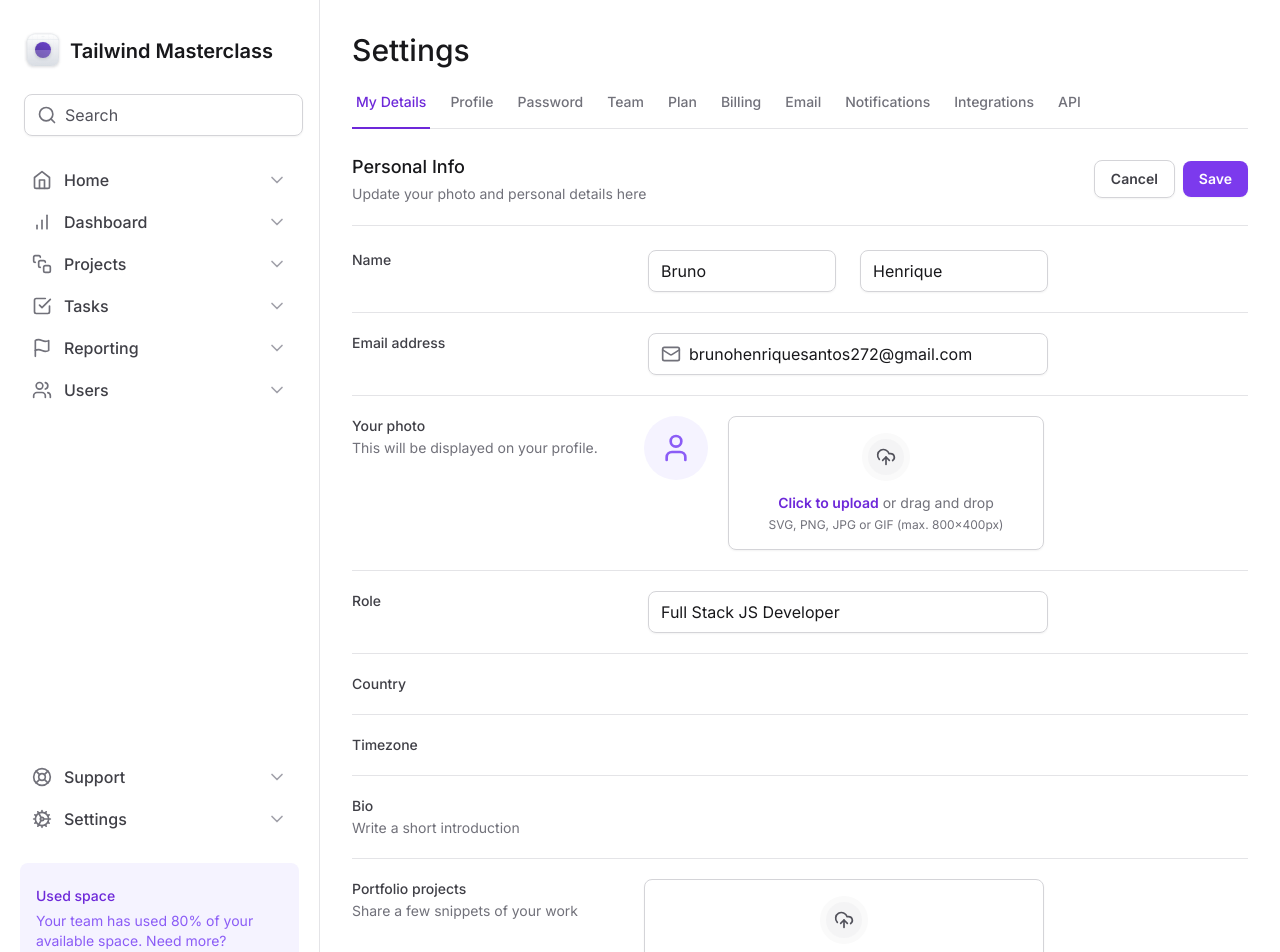
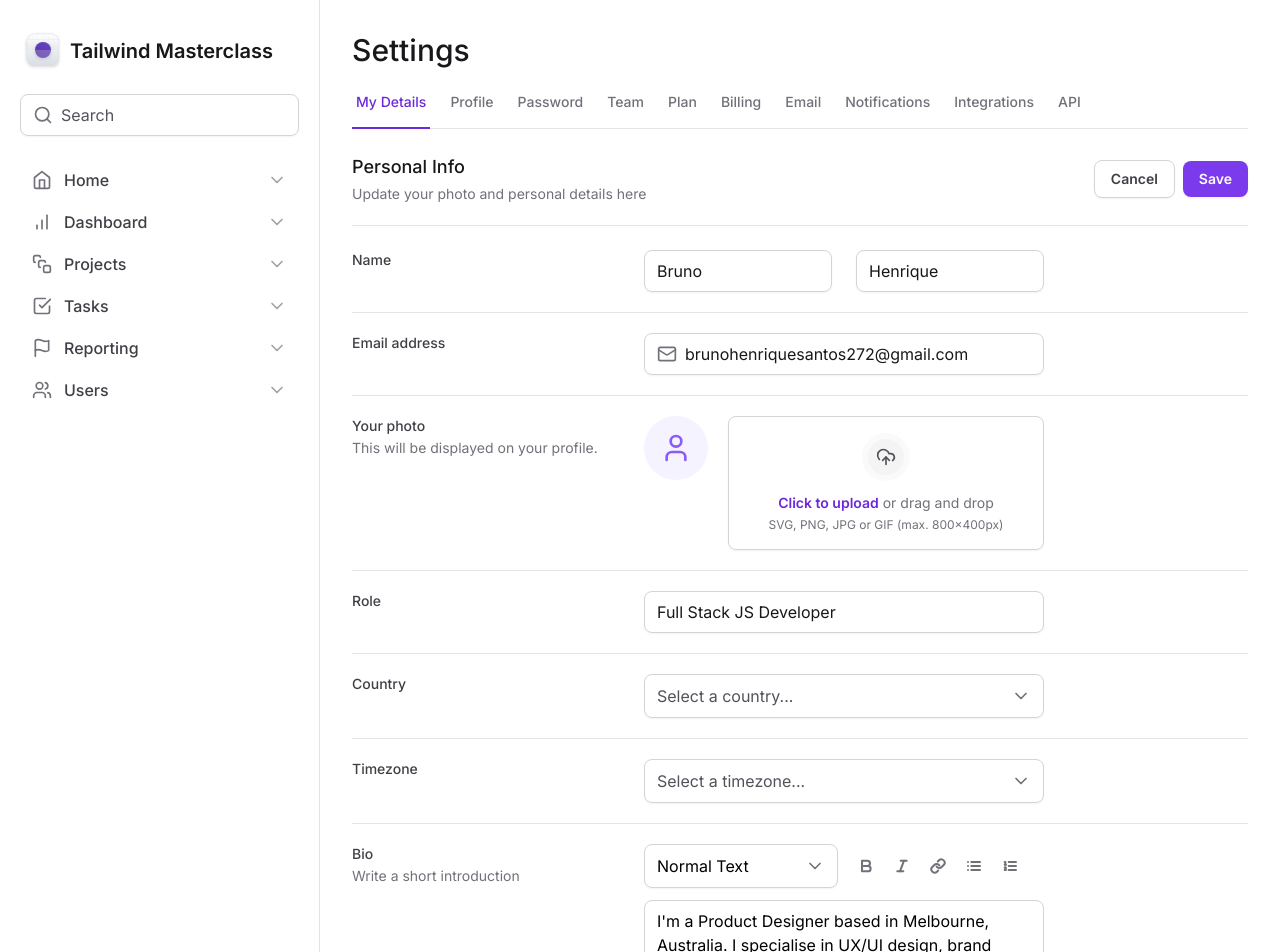
Before and after one commit to brunoh5/tailwind-next, a Next.js app: page / in a window 1280 px wide. Shown: the top 952 px of the page. Built offline with nearby package versions, Linux system fonts and the light colour scheme.

Commit message:
feat: termina o form

```diff
--- a/package.json
+++ b/package.json
@@ -9,6 +9,7 @@
     "lint": "next lint"
   },
   "dependencies": {
+    "@radix-ui/react-select": "^2.0.0",
     "@radix-ui/react-tabs": "^1.0.4",
     "framer-motion": "^11.0.5",
     "lucide-react": "^0.331.0",
--- a/src/app/page.tsx
+++ b/src/app/page.tsx
@@ -1,7 +1,10 @@
 import { SettingsTabs } from '@/components/SettingsTabs'
 import { InputRoot, InputControl, InputPrefix } from '@/components/Input'
-import { Mail } from 'lucide-react'
+import { Bold, Italic, Link, List, ListOrdered, Mail } from 'lucide-react'
 import * as FileInput from '@/components/Form/FileInput'
+import { Select } from '@/components/Form/Select/index'
+import { SelectItem } from '@/components/Form/Select/select-item'
+import { Textarea } from '@/components/Form/Textarea'
 
 export default function Home() {
   return (
@@ -109,6 +112,12 @@
             >
               Country
             </label>
+            <div>
+              <Select placeholder="Select a country...">
+                <SelectItem value="br" text="Brazil" />
+                <SelectItem value="us" text="United States" />
+              </Select>
+            </div>
           </div>
 
           <div className="grid grid-cols-form gap-3 pt-5">
@@ -118,6 +127,18 @@
             >
               Timezone
             </label>
+            <div>
+              <Select placeholder="Select a timezone...">
+                <SelectItem
+                  value="utc8"
+                  text="Pacific Standard Time (UTC-08:00)"
+                />
+                <SelectItem
+                  value="utc83"
+                  text="America São Paulo (UTC-03:00)"
+                />
+              </Select>
+            </div>
           </div>
 
           <div className="grid grid-cols-form gap-3 pt-5">
@@ -127,7 +148,58 @@
                 Write a short introduction
               </span>
             </label>
-            <div></div>
+            <div className="space-y-3">
+              <div className="grid grid-cols-2 gap-3">
+                <Select placeholder="" defaultValue="normal">
+                  <SelectItem
+                    defaultChecked
+                    value="normal"
+                    text="Normal Text"
+                  />
+                  <SelectItem value="md" text="Markdown" />
+                </Select>
+
+                <div className="flex items-center gap-1">
+                  <button
+                    type="button"
+                    className="rounded-md p-2 hover:bg-zinc-50"
+                  >
+                    <Bold className="size-4 text-zinc-500" strokeWidth={3} />
+                  </button>
+                  <button
+                    type="button"
+                    className="rounded-md p-2 hover:bg-zinc-50"
+                  >
+                    <Italic className="size-4 text-zinc-500" strokeWidth={3} />
+                  </button>
+                  <button
+                    type="button"
+                    className="rounded-md p-2 hover:bg-zinc-50"
+                  >
+                    <Link className="size-4 text-zinc-500" strokeWidth={3} />
+                  </button>
+                  <button
+                    type="button"
+                    className="rounded-md p-2 hover:bg-zinc-50"
+                  >
+                    <List className="size-4 text-zinc-500" strokeWidth={3} />
+                  </button>
+                  <button
+                    type="button"
+                    className="rounded-md p-2 hover:bg-zinc-50"
+                  >
+                    <ListOrdered
+                      className="size-4 text-zinc-500"
+                      strokeWidth={3}
+                    />
+                  </button>
+                </div>
+              </div>
+              <Textarea
+                id="bio"
+                defaultValue="I'm a Product Designer based in Melbourne, Australia. I specialise in UX/UI design, brand strategy, and Webflow development"
+              />
+            </div>
           </div>
 
           <div className="grid grid-cols-form gap-3 pt-5">
--- /dev/null
+++ b/src/components/Form/Select/index.tsx
@@ -0,0 +1,36 @@
+'use client'
+
+import * as SelectPrimitive from '@radix-ui/react-select'
+import { ChevronDown } from 'lucide-react'
+import { ReactNode } from 'react'
+
+export interface SelectProps extends SelectPrimitive.SelectProps {
+  children: ReactNode
+  placeholder: string
+}
+
+export function Select({ children, placeholder, ...props }: SelectProps) {
+  return (
+    <SelectPrimitive.Root {...props}>
+      <SelectPrimitive.Trigger className="flex h-11 w-full items-center justify-between gap-2 rounded-lg border border-zinc-300 px-3 py-2 shadow-sm data-[placeholder]:text-zinc-600">
+        <SelectPrimitive.Value
+          placeholder={placeholder}
+          className="text-black"
+        />
+        <SelectPrimitive.Icon>
+          <ChevronDown className="size-5 text-zinc-500" />
+        </SelectPrimitive.Icon>
+      </SelectPrimitive.Trigger>
+      <SelectPrimitive.Portal>
+        <SelectPrimitive.Content
+          side="bottom"
+          position="popper"
+          sideOffset={8}
+          className="z-10 w-[--radix-select-trigger-width] overflow-hidden rounded-lg border border-zinc-200 bg-white shadow-sm"
+        >
+          <SelectPrimitive.Viewport>{children}</SelectPrimitive.Viewport>
+        </SelectPrimitive.Content>
+      </SelectPrimitive.Portal>
+    </SelectPrimitive.Root>
+  )
+}
--- /dev/null
+++ b/src/components/Form/Select/select-item.tsx
@@ -0,0 +1,22 @@
+'use client'
+
+import * as Select from '@radix-ui/react-select'
+import { Check } from 'lucide-react'
+
+type SelectItemProps = Select.SelectItemProps & {
+  text: string
+}
+
+export function SelectItem({ text, ...props }: SelectItemProps) {
+  return (
+    <Select.Item
+      className="flex items-center justify-between gap-2 px-3 py-2.5 outline-none data-[highlighted]:bg-zinc-50"
+      {...props}
+    >
+      <Select.ItemText className="text-black">{text}</Select.ItemText>
+      <Select.ItemIndicator>
+        <Check className="size-4 text-violet-500" />
+      </Select.ItemIndicator>
+    </Select.Item>
+  )
+}
--- /dev/null
+++ b/src/components/Form/Textarea.tsx
@@ -0,0 +1,12 @@
+import { ComponentProps } from 'react'
+
+type TextareaProps = ComponentProps<'textarea'>
+
+export function Textarea(props: TextareaProps) {
+  return (
+    <textarea
+      className="min-h-[120px] w-full resize-y rounded-lg border border-zinc-300 px-3 py-2 shadow-sm"
+      {...props}
+    />
+  )
+}
--- a/src/components/Input.tsx
+++ b/src/components/Input.tsx
@@ -22,7 +22,7 @@
 export function InputRoot(props: InputRootProps) {
   return (
     <div
-      className="mx-1 flex w-full items-center gap-2 rounded-lg border border-zinc-300 px-3 py-2 shadow-sm"
+      className="flex w-full items-center gap-2 rounded-lg border border-zinc-300 px-3 py-2 shadow-sm"
       {...props}
     />
   )
--- a/src/components/Sidebar/profile.tsx
+++ b/src/components/Sidebar/profile.tsx
@@ -3,7 +3,7 @@
 /* eslint-disable @next/next/no-img-element */
 export function Profile() {
   return (
-    <div className="grid-cols-profile grid items-center gap-3">
+    <div className="grid grid-cols-profile items-center gap-3">
       <img
         src="https://github.com/brunoh5.png"
         className="size-10 rounded-full"
```
Also changed, not shown: 1 other file (tests, documents, lock files or other folders).
